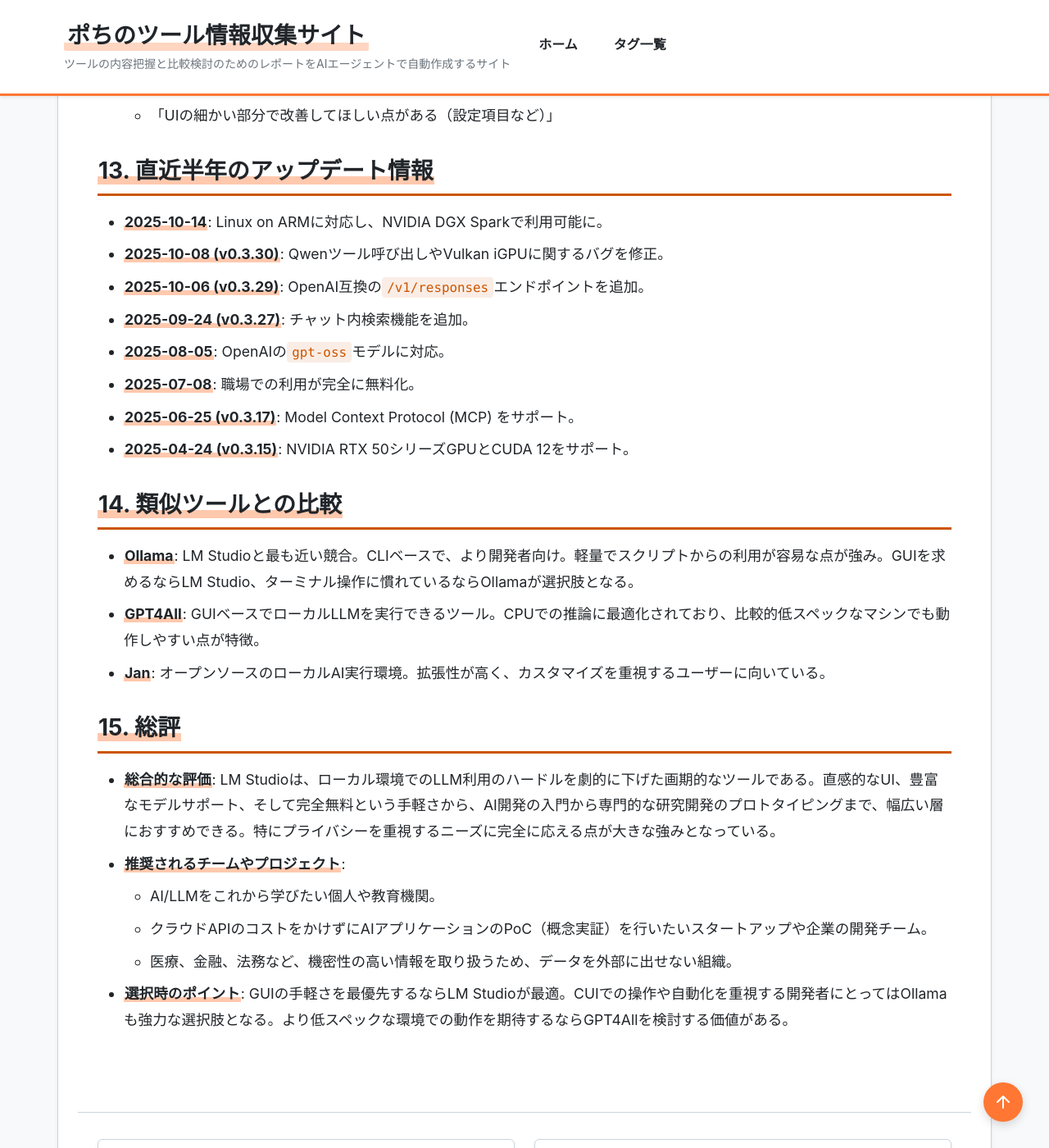
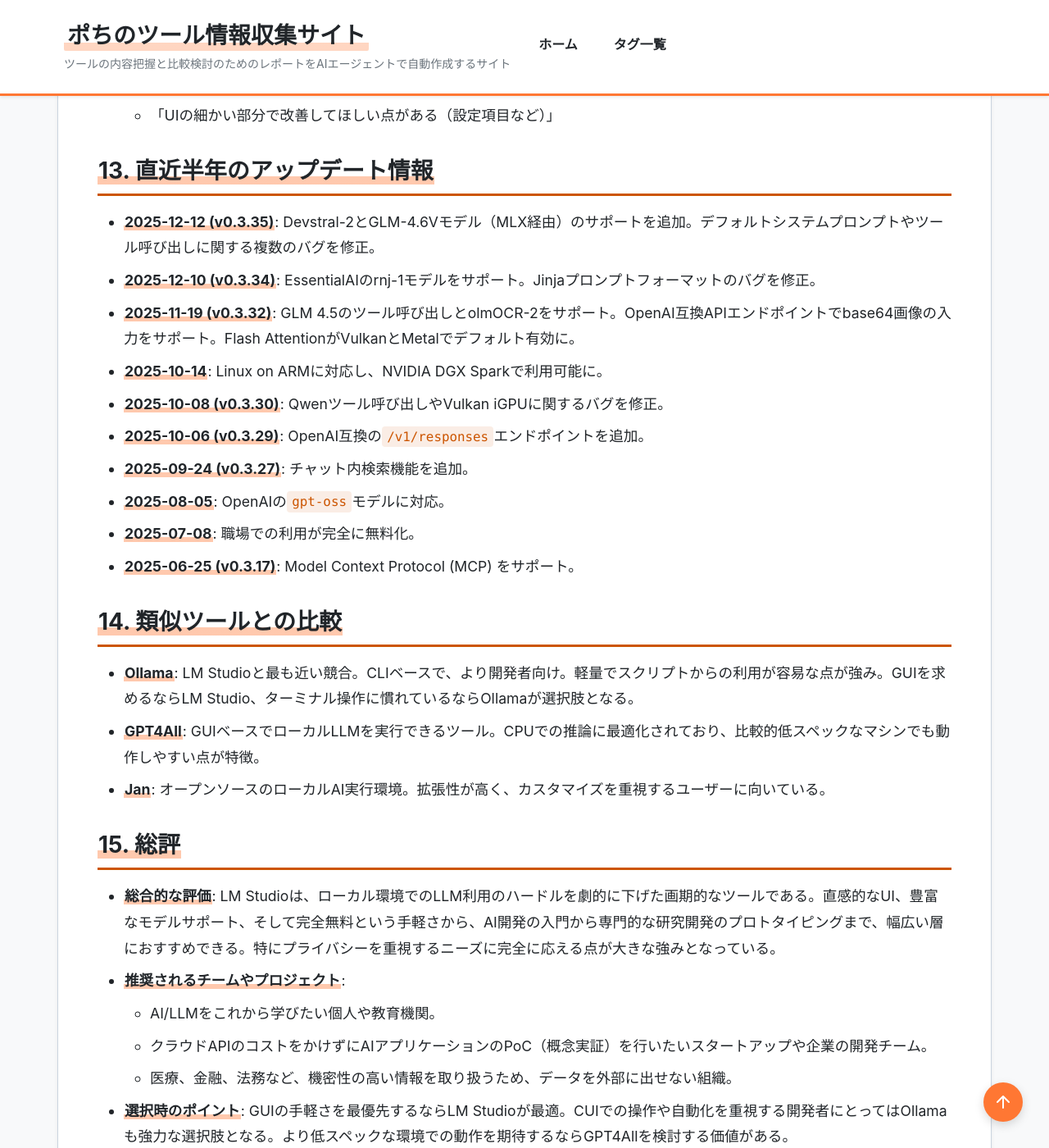
Before and after one commit to aegisfleet/tool-survey-report, a Jekyll site: the page built from _reports/lm-studio.md, in a window 1280 px wide and 1400 px high, scrolled down 5216 px. Shown: the whole window at 82% size. Built offline with Jekyll 4.4.1, drawn with Linux system fonts in a browser that asks for light colours; some of the changed text lies outside the part shown.

Commit message:
feat: Update LM Studio report with latest information (#250)
Updates the LM Studio research report with the latest release information as of 2025-12-15.

- Updates the `last_updated` date to 2025-12-15.
- Adds release notes for versions 0.3.35, 0.3.34, and 0.3.32.
- Removes an outdated entry from April 2025 to keep the list focused on the last six months.

Co-authored-by: google-labs-jules[bot] <161369871+google-labs-jules[bot]@users.noreply.github.com>

```diff
--- a/_reports/lm-studio.md
+++ b/_reports/lm-studio.md
@@ -5,7 +5,7 @@ category: "開発者ツール"
 developer: "Element Labs, Inc."
 official_site: "https://lmstudio.ai/"
 date: "2025-10-24"
-last_updated: "2025-10-24"
+last_updated: "2025-12-15"
 tags:
   - "AI"
   - "ローカルAI"
@@ -107,6 +107,9 @@ relationships:
 
 ## **13. 直近半年のアップデート情報**
 
+* **2025-12-12 (v0.3.35)**: Devstral-2とGLM-4.6Vモデル（MLX経由）のサポートを追加。デフォルトシステムプロンプトやツール呼び出しに関する複数のバグを修正。
+* **2025-12-10 (v0.3.34)**: EssentialAIのrnj-1モデルをサポート。Jinjaプロンプトフォーマットのバグを修正。
+* **2025-11-19 (v0.3.32)**: GLM 4.5のツール呼び出しとolmOCR-2をサポート。OpenAI互換APIエンドポイントでbase64画像の入力をサポート。Flash AttentionがVulkanとMetalでデフォルト有効に。
 * **2025-10-14**: Linux on ARMに対応し、NVIDIA DGX Sparkで利用可能に。
 * **2025-10-08 (v0.3.30)**: Qwenツール呼び出しやVulkan iGPUに関するバグを修正。
 * **2025-10-06 (v0.3.29)**: OpenAI互換の`/v1/responses`エンドポイントを追加。
@@ -114,7 +117,6 @@ relationships:
 * **2025-08-05**: OpenAIの`gpt-oss`モデルに対応。
 * **2025-07-08**: 職場での利用が完全に無料化。
 * **2025-06-25 (v0.3.17)**: Model Context Protocol (MCP) をサポート。
-* **2025-04-24 (v0.3.15)**: NVIDIA RTX 50シリーズGPUとCUDA 12をサポート。
 
 ## **14. 類似ツールとの比較**
 
```
